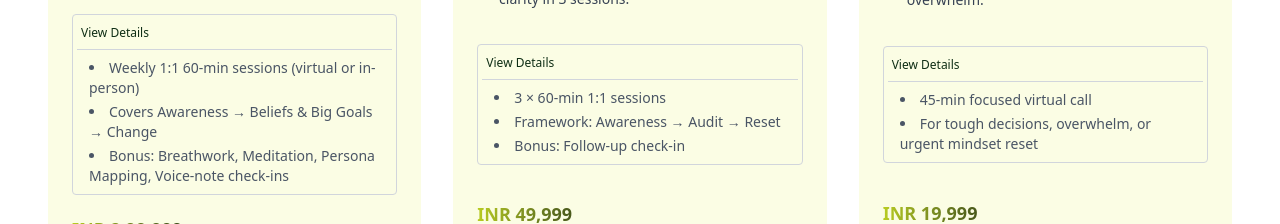
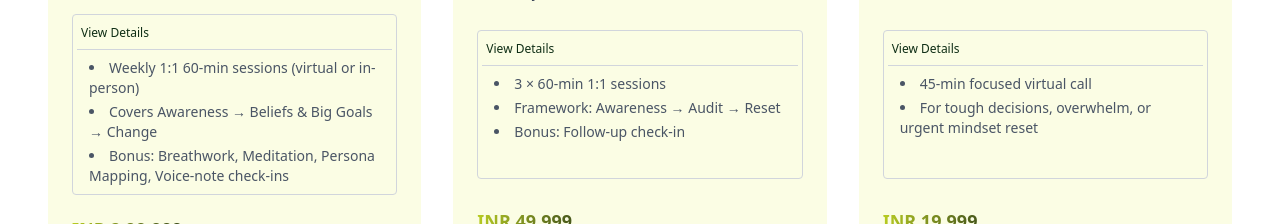
Before and after one commit to purandubey1011/jago-frontend, a React (Vite) app: page /pricing in a window 1280 px wide. Shown: the part 1030-1254 px from the top of the page. Built offline with nearby package versions, Linux system fonts and the light colour scheme.

Commit message:
card size changes

```diff
--- a/src/components/Pricing/Coaching.jsx
+++ b/src/components/Pricing/Coaching.jsx
@@ -79,7 +79,7 @@ const Coaching = () => {
             )}
 
             {/* Title */}
-            <h3 className="text-xl font-bold text-green-900 font-serif">{item.title}</h3>
+            <h3 className="text-xl font-bold text-green-900 font-serif min-h-[7vh]">{item.title}</h3>
 
             {/* Subtitle */}
             <div className="mt-3 space-y-2">
@@ -94,12 +94,12 @@ const Coaching = () => {
             </div>
 
             {/* View Details */}
-            <div className="mt-5 border border-gray-300 rounded p-1">
+            <div className="mt-5 border border-gray-300 rounded p-1 ">
               <button className="w-full text-left  px-1 py-1 rounded text-xs font-medium hover:bg-white/70 transition">
                 View Details
               </button>
               <hr className="my-1 border-gray-300" />
-              <ul className="list-disc list-inside text-sm text-gray-600 space-y-1 px-3 py-1">
+              <ul className="list-disc list-inside text-sm text-gray-600 space-y-1 px-3 py-1 min-h-[13vh]">
                 {item.details.map((d, idx) => (
                   <li key={idx}>{d}</li>
                 ))}
```
